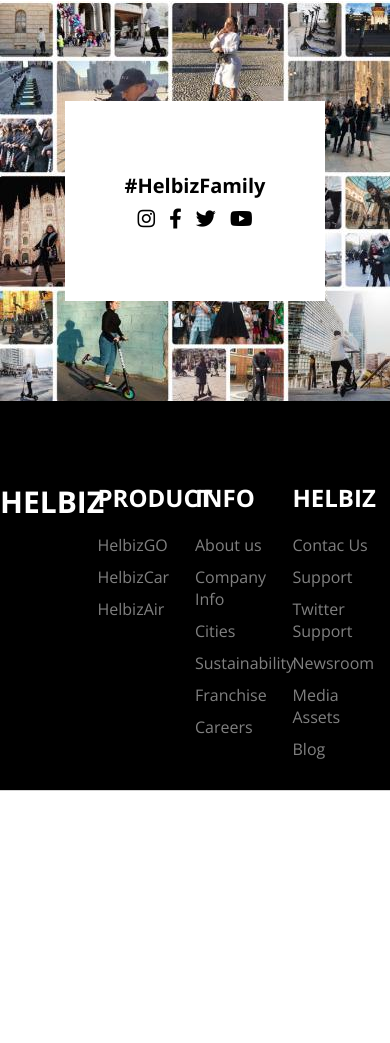
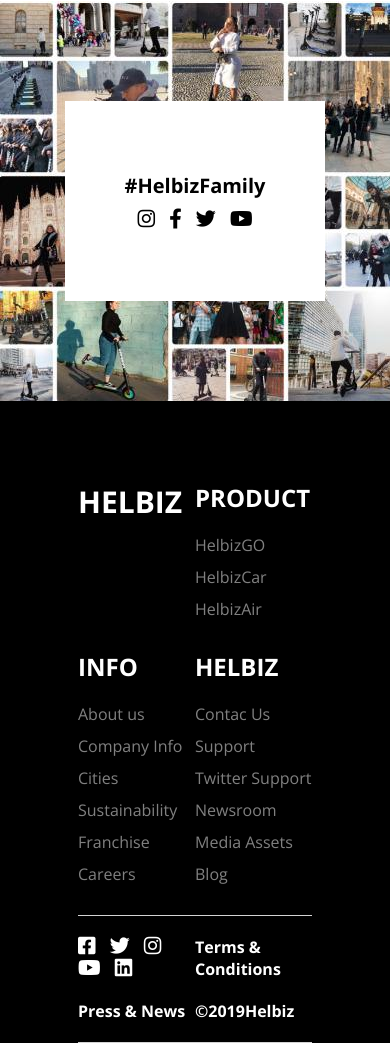
Before and after one commit to niccolo-delfino/html-css-helbiz, a plain HTML site: page index.html in a window 390 px wide. Shown: the part 3129-4172 px from the top of the page. Before the commit the page ends 3920 px from the top, so only its background shows below. Drawn offline with nearby package versions, Linux system fonts and the light colour scheme.

Commit message:
Footer up/middle ok + responsive

```diff
--- a/css/framework.css
+++ b/css/framework.css
@@ -37,7 +37,7 @@
 }
 
 .container-s {
-  max-width: 1000px;
+  max-width: 60%;
   margin: 0 auto;
 }
 
@@ -73,6 +73,10 @@
 
 .mt-30{
   margin-top: 30px;
+}
+
+.mt-20{
+  margin-top: 20px;
 }
 
 
--- a/css/style.css
+++ b/css/style.css
@@ -228,9 +228,25 @@
   color: grey;
 }
 
-footer .footer-up .row>div{
+footer .footer-up .row>div, footer .footer-middle .row>div{
   margin-bottom: 20px;
 }
+
+footer .footer-middle{
+  border-bottom: 1px solid lightgrey;
+}
+
+footer .footer-middle i{
+  font-size: 20px;
+  padding-right: 10px;
+  color: white;
+}
+
+footer .footer-middle a{
+  color: white;
+}
+
+
 
 @media screen  and (max-width:992px){
 
--- a/index.html
+++ b/index.html
@@ -189,7 +189,7 @@
             <h2>&#35;HelbizFamily</h2>
             <a href="#"><i class="fab fa-instagram mt-10"></i></a>
             <a href="#"><i class="fab fa-facebook-f mt-10"></i></a>
-          <a href="#"><i class="fab fa-twitter mt-10"></i></a>
+            <a href="#"><i class="fab fa-twitter mt-10"></i></a>
             <a href="#"><i class="fab fa-youtube mt-10" id="yt"></i></a>
           </div>
         </div>
@@ -208,7 +208,7 @@
       <section class="footer-up">
         <div class="row">
 
-          <div class="col-lg-3">
+          <div class="col-lg-3 col-md-6">
 
             <div class="footer-logo">
 
@@ -217,7 +217,7 @@
             </div>
           </div>
 
-          <div class="col-lg-3">
+          <div class="col-lg-3 col-md-6">
             <h2>Product</h2>
             <ul>
               <li><a href="#">HelbizGO</a></li>
@@ -226,7 +226,7 @@
             </ul>
           </div>
 
-          <div class="col-lg-3">
+          <div class="col-lg-3 col-md-6">
             <h2>info</h2>
             <ul>
               <li><a href="#">About us</a></li>
@@ -238,7 +238,7 @@
             </ul>
           </div>
 
-          <div class="col-lg-3">
+          <div class="col-lg-3 col-md-6">
             <h2>Helbiz</h2>
             <ul>
               <li><a href="#">Contac Us</a></li>
@@ -255,6 +255,32 @@
 
       <section class="footer-middle">
 
+        <div class="row mt-20">
+
+          <div class="col-lg-3 col-md-6">
+
+            <a href="#"><i class="fab fa-facebook-square"></i></i></a>
+            <a href="#"><i class="fab fa-twitter"></i></a>
+            <a href="#"><i class="fab fa-instagram"></i></a>
+            <a href="#"><i class="fab fa-youtube"></i></a>
+            <a href="#"><i class="fab fa-linkedin"></i></i></a>
+
+          </div>
+
+          <div class="col-lg-3 col-md-6">
+            <a href="#"><h4>Terms & Conditions</h4></a>
+          </div>
+
+          <div class="col-lg-3 col-md-6">
+            <a href="#"><h4>Press & News</h4></a>
+          </div>
+
+          <div class="col-lg-3 col-md-6">
+            <a href="#"><h4>&copy;2019Helbiz</h4></a>
+          </div>
+
+        </div>
+
       </section>
 
       <section class="footer-down">
```
